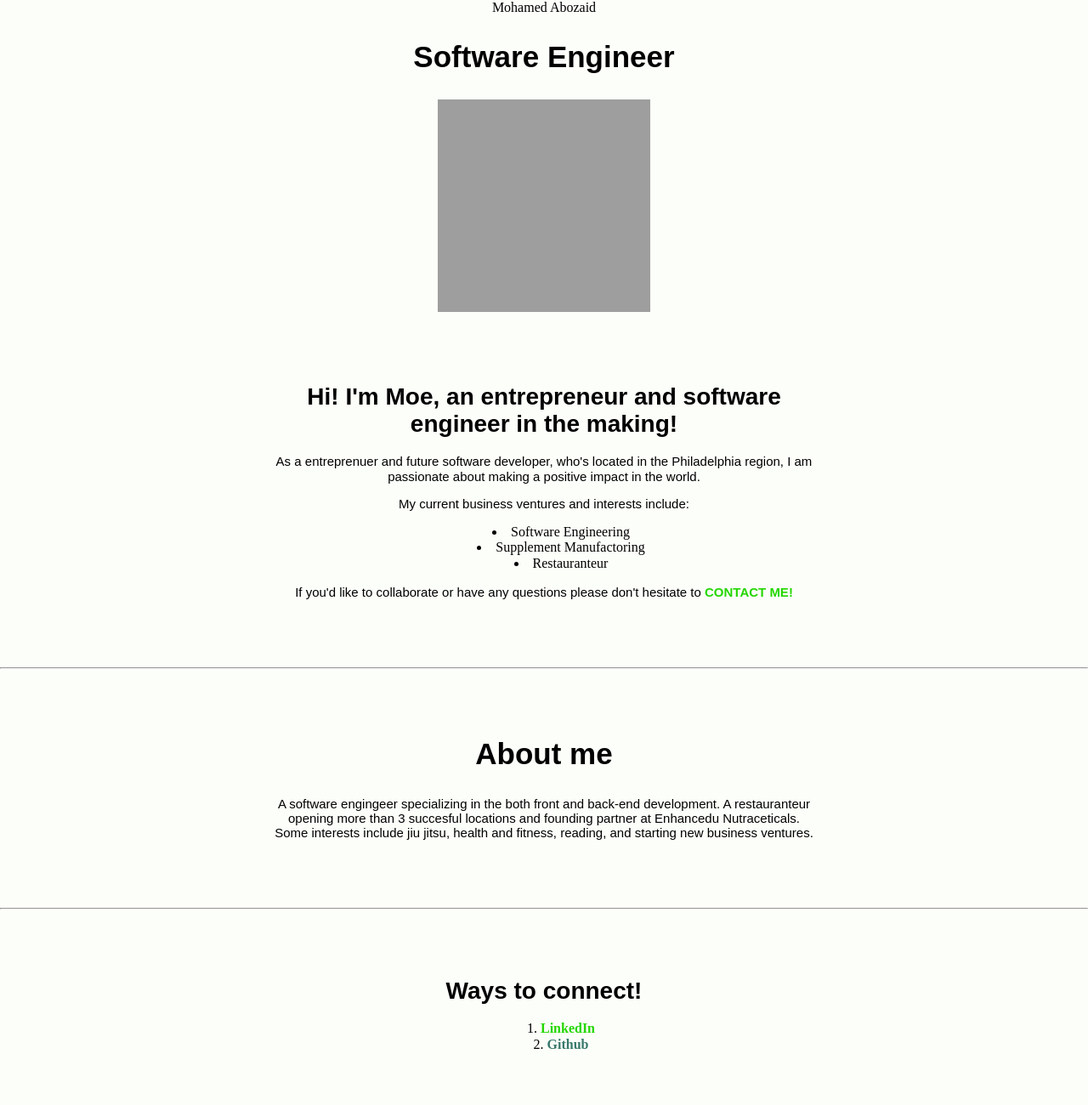
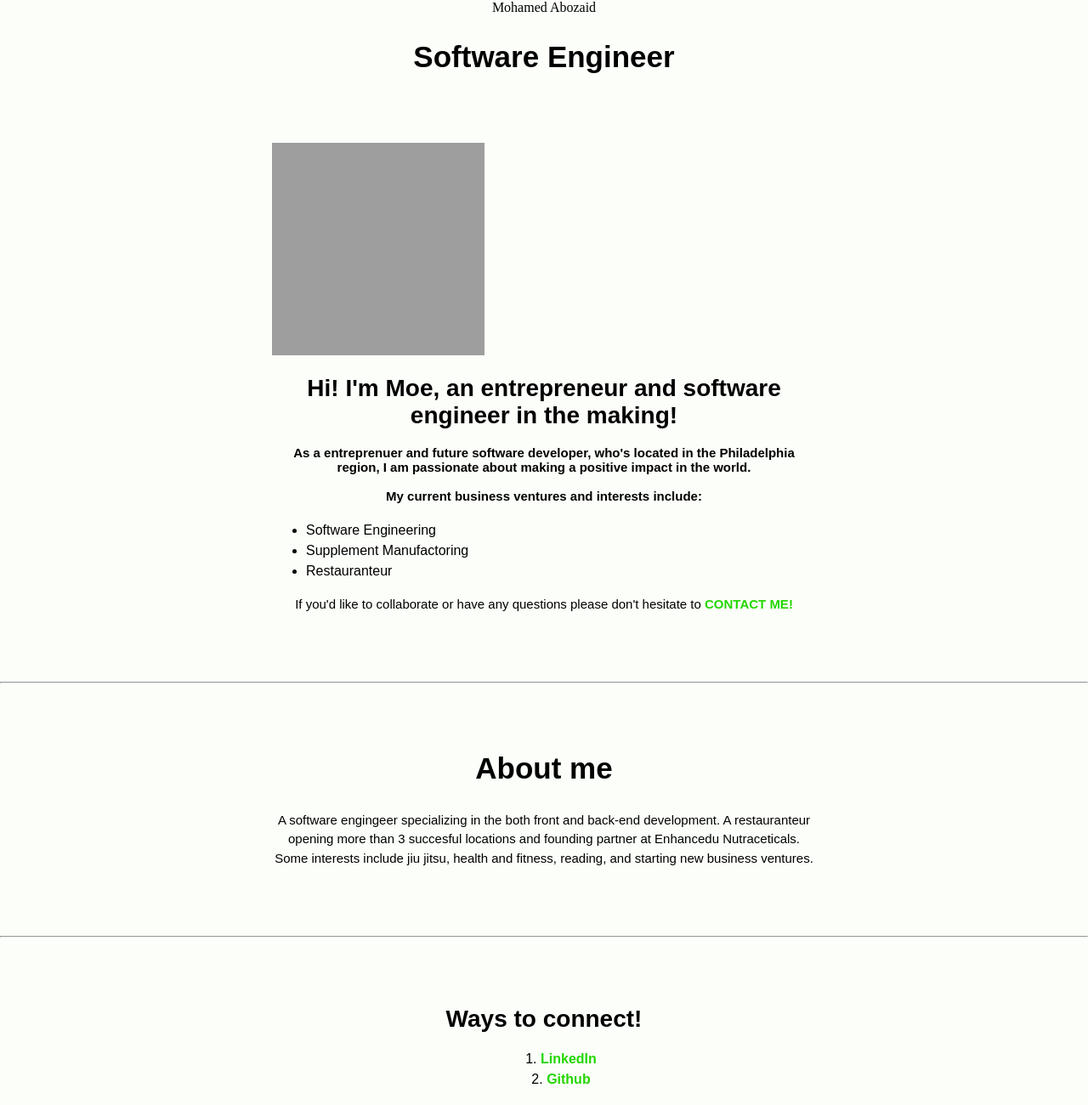
Before and after one commit to bozamoe/Portfolio-1, a plain HTML site: page index.html in a window 1280 px wide. Shown: the top 1300 px of the page at 85% size. Drawn offline with nearby package versions, Linux system fonts and the light colour scheme; grey boxes are pictures that could not be loaded.

Commit message:
Updated section, h3, and image location

```diff
--- a/index.html
+++ b/index.html
@@ -6,10 +6,7 @@
   <meta name="viewport" content="width=device-width">
   <title>portfolio</title>
    <link
-    href="https://cdnjs.cloudflare.com/ajax/libs/normalize/8.0.1/normalize.min.css"
-    rel="stylesheet"
-    type="text/css"
-  />
+href="https://cdnjs.cloudflare.com/ajax/libs/normalize/8.0.1/normalize.min.css" rel="stylesheet" type="text/css"/>
   <link href="style.css" rel="stylesheet" type="text/css" />
 </head>
 
@@ -18,32 +15,30 @@
   <header>
     <div class = "logo"> Mohamed Abozaid</div>
     <h2 class = "logo"> Software Engineer</h2>
-        <div class="logo">
-          <img src="images/Replit/smilingMe.PNG" alt="Mohamed's Porfile Picture"
-            width="250"
-            height="250"
-        </div>
-
   </header>
 
   <main>
     <!-- Intro -->
-    <section>
-
+    <article>
+     <img src="images/Replit/smilingMe.PNG" alt="Mohamed's Porfile Picture"
+            width="250"
+            height="250" <br>
     <h1 class = "h1style"> Hi! I'm Moe, an entrepreneur and software
          engineer in the making! </h1>
-    <p class="textFormat"> As a entreprenuer and future software developer, who's located in the Philadelphia region, I am passionate about making a positive impact in the world.
-    </p>
-    <p class="textFormat"> My current business ventures and interests include: </p>
-      <ul class="list-inside li">
+     <h3 class="textFormat"> As a entreprenuer and future software developer, who's located in the Philadelphia region, I am passionate about making a positive impact in the world.
+    </h3>
+    <p class="textFormat"> <b>My current business ventures and interests include: </b> </p>
+      <ul>
         <li>Software Engineering</li>
         <li>Supplement Manufactoring</li>
         <li>Restauranteur</li>
       </ul>
 
+      <!-- Contact -->
       <p class = "textFormat">If you'd like to collaborate or have any questions please don't hesitate to <a href="mailto:mohamedabozaidllc@gmail.com">CONTACT ME! </a></p>
-    </section>
+    </article>
     <hr>
+    <!-- about me -->
     <section>
       <h2 class = "h1style"> About me</h2>
       <p class ="textFormat"> A software engingeer specializing in the both front and back-end development. A restauranteur opening more than 3 succesful locations and founding partner at Enhancedu Nutraceticals. Some interests include jiu jitsu, health and fitness, reading, and starting new business ventures.   </p>
@@ -55,8 +50,8 @@
       <h1 class ="h1style"> Ways to connect!  </h1>
       <ol class= "list-inside li">
 
-        <li> <a href="https://https://www.linkedin.com/in/mohamed-abozaid-31095924b/">LinkedIn</a> </li>
-        <li>  <a href= "">Github</a> </li>
+        <li> <a href="https://www.linkedin.com/in/mohamedAzaid/">LinkedIn</a> </li>
+        <li>  <a href= "https://github.com/bozamoe">Github</a> </li>
 
       </ol>
 
--- a/style.css
+++ b/style.css
@@ -3,6 +3,8 @@ html, body {
   width: 100%;
   background-color: #FBFEF9;
 }
+
+/* Header styles and formating */
 
 .h1style {
   text-align: center;
@@ -17,8 +19,10 @@ html, body {
   text-align: center;
   font-family:sans-serif;
   font-size: 15px;
+
 }
 
+/* list styles */
 .list-inside li {
   list-style-position: inside;
   text-align: center;
@@ -26,6 +30,12 @@ html, body {
 
 .footer {
   text-align: center;
+}
+
+article {
+  padding: 0 25%;
+  margin: 80px 0;
+
 }
 
 section {
@@ -37,6 +47,8 @@ a {
 	font-weight: 700;
 	text-decoration: none;
 }
+
+/* link style */
 a:link { color: #24d600; }
 a:visited { color: #38786a; }
 a:hover { color: #fa7500; }
@@ -52,3 +64,9 @@ h1,h2,h3 {
 }
 
 h1 { font-size: 28px; }
+
+p, li {
+ font-family: 'Montserrat', sans-serif;
+ line-height: 1.5em;
+ margin-bottom: 0;
+}
```
